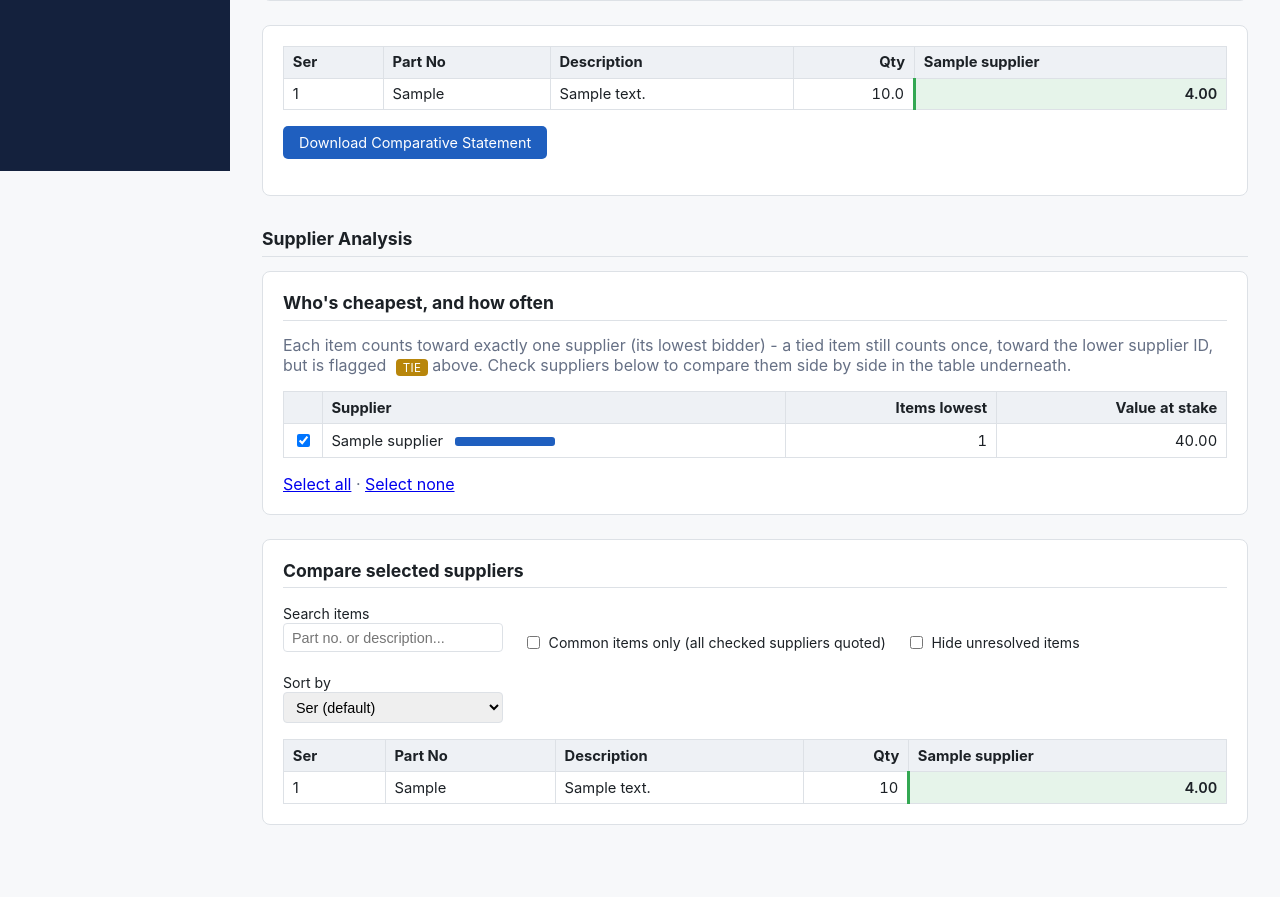
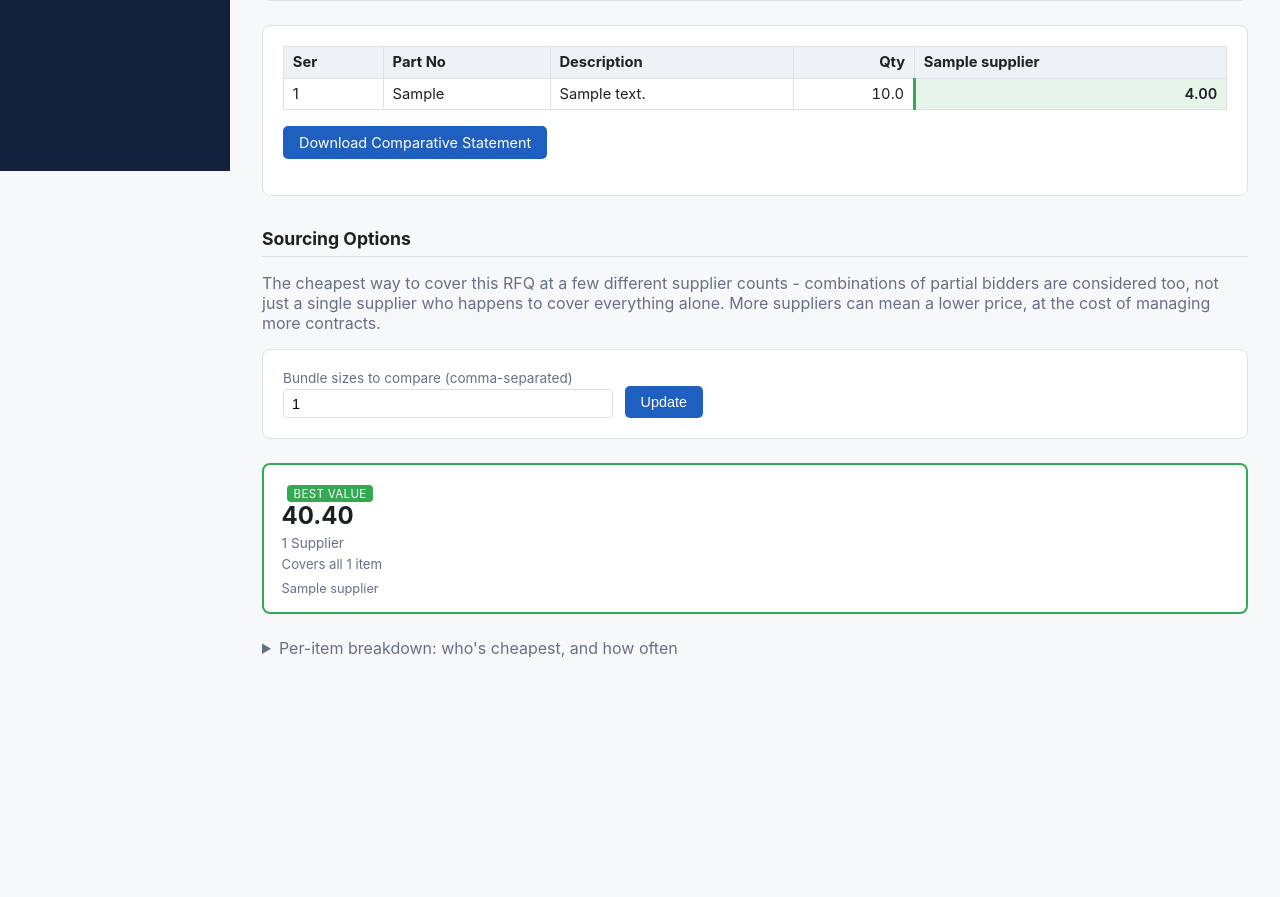
Before and after one commit to pretyiman/procurement-cs-tool, a FastAPI app: page /tenders/1/comparative-summary in a window 1280 px wide. Shown: the part 629-1526 px from the top of the page. After the commit the page ends 1286 px from the top, so only its background shows below. Run offline with FastAPI, Linux system fonts and the light colour scheme; tables that the repository leaves empty hold one stand-in row (values such as "Sample post").

Commit message:
Replace the crowded analysis panel with adjustable Sourcing Options bundles
The previous "Supplier Analysis" panel (leaderboard + a client-side-
filtered raw comparison grid) was data exploration, not decision support -
it required manually checking/unchecking suppliers to get an answer.
Replaced it with "Sourcing Options": a row of cards, one per adjustable
supplier-count, each showing the cheapest combination of exactly that many
suppliers, its coverage, and total value - so the page directly answers
"what should I buy, from whom" instead of leaving that synthesis to the
user.

cs_engine.py: compute_best_bundle(size) brute-forces every combination of
`size` suppliers (partial bidders included, not just suppliers who
individually cover everything - the actual point, since 3 partial bidders
combined are often far cheaper than 1 supplier who covers it all alone),
maximizing coverage first and minimizing cost second among ties.
Deterministic tie-break via sorted-input iteration order. Past
MAX_BUNDLE_BRUTE_FORCE_COMBINATIONS (200,000) it falls back to a greedy
per-round approximation instead of hanging the request, flagged
`approximate=True` when that happens - realistic RFQ supplier counts stay
well under the brute-force threshold.

Sizes default to 1 through min(5, quoting supplier count) and are
adjustable via a plain-text field (comma-separated sizes, e.g. "1,2,3,8") -
no JS needed, consistent with the rest of the app. The cheapest
fully-covering bundle among the shown sizes is marked BEST VALUE.

The old leaderboard is kept as collapsed secondary detail; the raw
filterable comparison table and its ~150 lines of client-side JS are
removed entirely, along with the JSON payload that fed it. Excel export
untouched throughout.

Verified live with Playwright + headless Chromium against the 25-item/
12-supplier bulk demo tender: the bundle cards render correctly, show a
real diminishing-returns curve (1->2 suppliers saves ~8,100; each
additional supplier saves progressively less), correctly highlight BEST
VALUE, and the adjustable-size field correctly appends and re-renders on
update.

Co-Authored-By: Claude Sonnet 5 <noreply@anthropic.com>

```diff
--- a/app/main.py
+++ b/app/main.py
@@ -15,7 +15,7 @@ from sqlmodel import Session, select
 
 from .award_engine import build_purchase_proposal, resolve_awarded_items, validate_override
 from .business_rules import get_business_rules
-from .cs_engine import build_comparative_statement
+from .cs_engine import build_comparative_statement, compute_bundle_lineup
 from .custom_fields import (
     SUGGESTED_CS_SIGNATURE_FIELDS,
     create_custom_field,
@@ -125,6 +125,19 @@ def _tied_package_supplier_ids(package_totals: list) -> list:
     return []
 
 
+def _parse_bundle_sizes(raw: str, max_size: int) -> list:
+    """Default sizes are always 1 through min(5, however many suppliers
+    actually quoted anything) - plus whatever the admin typed into the
+    "Bundle sizes" field, so it's adjustable without losing the defaults."""
+    requested = []
+    for part in raw.split(","):
+        part = part.strip()
+        if part.isdigit():
+            requested.append(int(part))
+    defaults = list(range(1, min(5, max_size) + 1))
+    return sorted({n for n in defaults + requested if 1 <= n <= max_size})
+
+
 def _phase_landing_url(session: Session, tender: Tender) -> str:
     """Where "opening" this RFQ (from a list) should land, based on how
     far along it actually is - so resuming work shows what to do next
@@ -959,6 +972,7 @@ def comparative_summary_view(
     request: Request,
     view: str = "item",
     package_limit: str = "",
+    bundle_sizes: str = "",
     session: Session = Depends(get_session),
 ):
     tender = session.get(Tender, tender_id)
@@ -1017,38 +1031,21 @@ def comparative_summary_view(
     grid_tied_by_item_id = {r.item.id: r.tied_supplier_ids for r in cs.item_results}
     full_rate_matrix = {(q.item_id, q.supplier_id): q.rate for q in quotes}
 
-    # Analysis panel: a leaderboard of who's cheapest and how often, plus
-    # coverage stats and enough raw data (as JSON) for the page to filter/
-    # sort/compare suppliers entirely client-side, no server round-trip.
+    # Analysis panel: coverage stats + "Sourcing Options" - the cheapest
+    # combination of exactly N suppliers for a handful of adjustable sizes,
+    # including partial bidders as candidates (not just single suppliers
+    # who individually cover everything - see cs_engine.compute_best_bundle).
     items_unresolved_count = sum(1 for r in cs.item_results if r.lowest_supplier_id is None)
     tied_item_count = sum(1 for r in cs.item_results if r.is_tied)
     full_bidders_count = sum(1 for p in cs.package_totals if p.fully_quoted)
     tied_package_supplier_ids = _tied_package_supplier_ids(cs.package_totals)
 
-    item_results_by_item_id = {r.item.id: r for r in cs.item_results}
-    analysis_json = _json_for_script(
-        {
-            "items": [
-                {
-                    "id": item.id,
-                    "ser": item.ser,
-                    "partNo": item.item_master.part_no,
-                    "description": item.item_master.description,
-                    "unit": item.item_master.default_unit,
-                    "qty": item.qty,
-                    "lowestSupplierId": item_results_by_item_id[item.id].lowest_supplier_id,
-                    "isTied": item_results_by_item_id[item.id].is_tied,
-                }
-                for item in items
-            ],
-            "suppliers": [{"id": s.id, "name": s.name} for s in quoting_suppliers],
-            "rates": {
-                f"{item_id}_{supplier_id}": rate
-                for (item_id, supplier_id), rate in full_rate_matrix.items()
-                if rate is not None
-            },
-        }
-    )
+    quotes_by_item: dict = {}
+    for q in quotes:
+        quotes_by_item.setdefault(q.item_id, []).append(q)
+    requested_sizes = _parse_bundle_sizes(bundle_sizes, len(quoting_suppliers))
+    bundles = compute_bundle_lineup(items, quotes_by_item, cs.suppliers_by_id, tender.tax_percent, requested_sizes)
+    bundle_sizes_csv = ",".join(str(n) for n in requested_sizes)
 
     locked = tender.status not in (TenderStatus.draft, TenderStatus.proposal_generated)
     return templates.TemplateResponse(
@@ -1071,7 +1068,8 @@ def comparative_summary_view(
             "items_unresolved_count": items_unresolved_count,
             "tied_item_count": tied_item_count,
             "tied_package_supplier_ids": tied_package_supplier_ids,
-            "analysis_json": analysis_json,
+            "bundles": bundles,
+            "bundle_sizes_csv": bundle_sizes_csv,
         },
     )
 
--- a/app/templates/base.html
+++ b/app/templates/base.html
@@ -124,14 +124,12 @@
     .price-pill.awarded { outline: 2px solid var(--accent); }
     .badge { font-size: 0.72rem; text-transform: uppercase; letter-spacing: 0.03em; padding: 0.1rem 0.4rem; border-radius: 4px; background: var(--lowest-border); color: white; margin-left: 0.35rem; }
     .badge-tie { background: #b8860b; }
-    td.gap-cell { font-variant-numeric: tabular-nums; }
-    td.gap-cell.gap-small { color: var(--lowest-border); font-weight: 600; }
-    td.gap-cell.gap-large { color: #b8860b; }
     .leaderboard-bar { display: inline-block; height: 0.55rem; background: var(--accent); border-radius: 3px; vertical-align: middle; margin-left: 0.5rem; }
-    .filter-toolbar { display: flex; gap: 1.25rem; flex-wrap: wrap; align-items: end; margin-bottom: 1rem; }
-    .filter-toolbar label { display: inline-flex; align-items: center; gap: 0.35rem; font-size: 0.88rem; color: inherit; margin-bottom: 0; white-space: nowrap; }
-    .filter-toolbar input[type=checkbox] { width: auto; }
-    .filter-toolbar .field { margin-bottom: 0; }
+    .bundle-row { display: flex; flex-wrap: wrap; gap: 1rem; margin-bottom: 1.5rem; }
+    .bundle-card { flex: 1; min-width: 220px; background: white; border: 1px solid var(--border); border-radius: 8px; padding: 1rem 1.1rem; }
+    .bundle-card-best { border-color: var(--lowest-border); border-width: 2px; }
+    .bundle-card-size { color: var(--muted); font-size: 0.85rem; margin-top: 0.3rem; }
+    .bundle-card-value { font-size: 1.5rem; font-weight: 700; }
     .search-select { position: relative; }
     .search-select-menu {
       position: absolute; top: 100%; left: 0; right: 0; margin-top: 2px;
--- a/app/templates/comparative_summary.html
+++ b/app/templates/comparative_summary.html
@@ -90,22 +90,59 @@
 {% set cs_view_base_url = "/tenders/" ~ tender.id ~ "/comparative-summary" %}
 {% include "_comparative_summary_grid.html" %}
 
-<h2>Supplier Analysis</h2>
+<h2>Sourcing Options</h2>
+<p class="muted">
+  The cheapest way to cover this RFQ at a few different supplier counts - combinations of partial bidders are
+  considered too, not just a single supplier who happens to cover everything alone. More suppliers can mean a
+  lower price, at the cost of managing more contracts.
+</p>
+
 <div class="card">
-  <h2 style="margin-top:0">Who's cheapest, and how often</h2>
-  <p class="muted" style="margin-top:0">
-    Each item counts toward exactly one supplier (its lowest bidder) - a tied item still counts once, toward the
-    lower supplier ID, but is flagged <span class="badge badge-tie">TIE</span> above. Check suppliers below to
-    compare them side by side in the table underneath.
-  </p>
+  <form method="get" action="/tenders/{{ tender.id }}/comparative-summary" class="row-form" style="max-width:420px">
+    <input type="hidden" name="view" value="{{ view }}">
+    <div class="field">
+      <label for="bundle_sizes">Bundle sizes to compare (comma-separated)</label>
+      <input type="text" id="bundle_sizes" name="bundle_sizes" value="{{ bundle_sizes_csv }}">
+    </div>
+    <button type="submit">Update</button>
+  </form>
+</div>
+
+{% if bundles %}
+{% set fully_covered_values = bundles|selectattr('fully_covered')|map(attribute='contract_value')|list %}
+{% set best_value = fully_covered_values|min if fully_covered_values else None %}
+<div class="bundle-row">
+  {% for b in bundles %}
+  <div class="bundle-card {{ 'bundle-card-best' if best_value is not none and b.fully_covered and b.contract_value == best_value else '' }}">
+    {% if best_value is not none and b.fully_covered and b.contract_value == best_value %}<span class="badge">BEST VALUE</span>{% endif %}
+    <div class="bundle-card-value">{{ '%.2f'|format(b.contract_value) }}</div>
+    <div class="bundle-card-size">{{ b.bundle_size }} Supplier{{ 's' if b.bundle_size != 1 else '' }}</div>
+    <p class="muted" style="margin:0.3rem 0 0;font-size:0.82rem">
+      {% if b.fully_covered %}
+        Covers all {{ b.coverable_item_count }} item{{ 's' if b.coverable_item_count != 1 else '' }}
+      {% else %}
+        Covers {{ b.covered_item_count }} of {{ b.coverable_item_count }} items
+        ({{ (100 * b.covered_item_count / b.coverable_item_count)|round(0, 'floor')|int if b.coverable_item_count else 0 }}%)
+      {% endif %}
+      {% if b.approximate %} &middot; approximate{% endif %}
+    </p>
+    <p class="muted" style="margin:0.6rem 0 0;font-size:0.8rem">{{ b.supplier_names|join(', ') }}</p>
+  </div>
+  {% endfor %}
+</div>
+{% else %}
+<p class="empty">No quotes yet, or none of the requested bundle sizes are achievable with the suppliers who've quoted so far.</p>
+{% endif %}
+
+<details style="margin-bottom:1.5rem">
+  <summary class="muted" style="cursor:pointer">Per-item breakdown: who's cheapest, and how often</summary>
   {% if lowest_count_leaderboard %}
   {% set max_count = lowest_count_leaderboard[0].item_count %}
-  <table>
-    <thead><tr><th style="width:2rem"></th><th>Supplier</th><th class="num">Items lowest</th><th class="num">Value at stake</th></tr></thead>
+  <table style="margin-top:0.75rem">
+    <thead><tr><th>Supplier</th><th class="num">Items lowest</th><th class="num">Value at stake</th></tr></thead>
     <tbody>
       {% for s in lowest_count_leaderboard %}
       <tr>
-        <td><input type="checkbox" class="supplier-filter-checkbox" data-supplier-id="{{ s.supplier_id }}" checked></td>
         <td>
           {{ s.supplier_name }}
           <span class="leaderboard-bar" style="width:{{ (100 * s.item_count / max_count)|round(0, 'floor')|int }}px"></span>
@@ -116,158 +153,12 @@
       {% endfor %}
     </tbody>
   </table>
-  <p class="muted" style="margin-bottom:0">
-    <a href="#" id="select-all-suppliers">Select all</a> &middot; <a href="#" id="select-none-suppliers">Select none</a>
+  <p class="muted" style="margin:0.5rem 0 0">
+    Each item counts toward exactly one supplier (its lowest bidder) - a tied item still counts once, toward the
+    lower supplier ID, but is flagged <span class="badge badge-tie">TIE</span> above.
   </p>
   {% else %}
   <p class="empty">No quotes yet.</p>
   {% endif %}
-</div>
-
-{% if lowest_count_leaderboard %}
-<div class="card" style="overflow-x:auto">
-  <h2 style="margin-top:0">Compare selected suppliers</h2>
-  <div class="filter-toolbar">
-    <div class="field" style="max-width:220px">
-      <label for="item-search-input-analysis">Search items</label>
-      <input type="text" id="item-search-input-analysis" placeholder="Part no. or description...">
-    </div>
-    <label><input type="checkbox" id="common-items-only"> Common items only (all checked suppliers quoted)</label>
-    <label><input type="checkbox" id="hide-nq-items"> Hide unresolved items</label>
-    <div class="field" style="max-width:220px">
-      <label for="sort-select">Sort by</label>
-      <select id="sort-select">
-        <option value="ser">Ser (default)</option>
-        <option value="gap-desc">Price gap - high to low</option>
-        <option value="gap-asc">Price gap - low to high</option>
-        <option value="value-desc">Item value - high to low</option>
-      </select>
-    </div>
-  </div>
-  <table id="comparison-table">
-    <thead id="comparison-table-head"></thead>
-    <tbody id="comparison-table-body"></tbody>
-  </table>
-  <p class="empty" id="comparison-empty" style="display:none">No items match the current filters.</p>
-</div>
-
-<script id="cs-analysis-data" type="application/json">{{ analysis_json | safe }}</script>
-<script>
-  (function () {
-    var data = JSON.parse(document.getElementById('cs-analysis-data').textContent);
-    var itemsById = {};
-    data.items.forEach(function (it) { itemsById[it.id] = it; });
-
-    function selectedSupplierIds() {
-      return Array.prototype.slice.call(document.querySelectorAll('.supplier-filter-checkbox:checked'))
-        .map(function (cb) { return parseInt(cb.dataset.supplierId, 10); });
-    }
-
-    function rateFor(itemId, supplierId) {
-      var v = data.rates[itemId + '_' + supplierId];
-      return (v === undefined) ? null : v;
-    }
-
-    function render() {
-      var selected = data.suppliers.filter(function (s) { return selectedSupplierIds().indexOf(s.id) !== -1; });
-      var searchTerm = document.getElementById('item-search-input-analysis').value.trim().toLowerCase();
-      var commonOnly = document.getElementById('common-items-only').checked;
-      var hideNq = document.getElementById('hide-nq-items').checked;
-      var sortBy = document.getElementById('sort-select').value;
-
-      var thead = document.getElementById('comparison-table-head');
-      var tbody = document.getElementById('comparison-table-body');
-      var emptyMsg = document.getElementById('comparison-empty');
-
-      var headHtml = '<tr><th>Ser</th><th>Part No</th><th>Description</th><th class="num">Qty</th>';
-      selected.forEach(function (s) { headHtml += '<th>' + s.name + '</th>'; });
-      if (selected.length > 1) headHtml += '<th class="num">Gap</th>';
-      headHtml += '</tr>';
-      thead.innerHTML = headHtml;
-
-      var rows = data.items.map(function (item) {
-        var rates = selected.map(function (s) { return rateFor(item.id, s.id); });
-        var quotedRates = rates.filter(function (r) { return r !== null; });
-        var gap = quotedRates.length > 1 ? (Math.max.apply(null, quotedRates) - Math.min.apply(null, quotedRates)) : null;
-        return { item: item, rates: rates, quotedRates: quotedRates, gap: gap };
-      });
-
-      if (searchTerm) {
-        rows = rows.filter(function (r) {
-          return (r.item.partNo + ' ' + r.item.description).toLowerCase().indexOf(searchTerm) !== -1;
-        });
-      }
-      if (commonOnly && selected.length > 0) {
-        rows = rows.filter(function (r) { return r.quotedRates.length === selected.length; });
-      }
-      if (hideNq) {
-        rows = rows.filter(function (r) { return r.item.lowestSupplierId !== null; });
-      }
-
-      if (sortBy === 'gap-desc') {
-        rows.sort(function (a, b) { return (b.gap === null ? -1 : b.gap) - (a.gap === null ? -1 : a.gap); });
-      } else if (sortBy === 'gap-asc') {
-        rows.sort(function (a, b) {
-          if (a.gap === null) return 1;
-          if (b.gap === null) return -1;
-          return a.gap - b.gap;
-        });
-      } else if (sortBy === 'value-desc') {
-        rows.sort(function (a, b) {
-          var av = a.quotedRates.length ? Math.min.apply(null, a.quotedRates) * a.item.qty : -1;
-          var bv = b.quotedRates.length ? Math.min.apply(null, b.quotedRates) * b.item.qty : -1;
-          return bv - av;
-        });
-      }
-
-      if (!rows.length) {
-        tbody.innerHTML = '';
-        emptyMsg.style.display = '';
-        return;
-      }
-      emptyMsg.style.display = 'none';
-
-      var bodyHtml = rows.map(function (r) {
-        var minRate = r.quotedRates.length ? Math.min.apply(null, r.quotedRates) : null;
-        var html = '<tr><td>' + r.item.ser + '</td><td>' + r.item.partNo + '</td><td>' + r.item.description +
-          (r.item.isTied ? ' <span class="badge badge-tie">TIE</span>' : '') + '</td>' +
-          '<td class="num">' + r.item.qty + '</td>';
-        selected.forEach(function (s, i) {
-          var rate = r.rates[i];
-          var isLowestShown = rate !== null && minRate !== null && rate === minRate;
-          html += '<td class="num' + (isLowestShown ? ' lowest-cell' : '') + '">' +
-            (rate === null ? '-' : rate.toFixed(2)) + '</td>';
-        });
-        if (selected.length > 1) {
-          var gapClass = r.gap === null ? '' : (r.gap === 0 ? ' gap-small' : (r.gap > minRate ? ' gap-large' : ''));
-          html += '<td class="num gap-cell' + gapClass + '">' + (r.gap === null ? '-' : r.gap.toFixed(2)) + '</td>';
-        }
-        html += '</tr>';
-        return html;
-      }).join('');
-      tbody.innerHTML = bodyHtml;
-    }
-
-    document.querySelectorAll('.supplier-filter-checkbox').forEach(function (cb) {
-      cb.addEventListener('change', render);
-    });
-    document.getElementById('item-search-input-analysis').addEventListener('input', render);
-    document.getElementById('common-items-only').addEventListener('change', render);
-    document.getElementById('hide-nq-items').addEventListener('change', render);
-    document.getElementById('sort-select').addEventListener('change', render);
-    document.getElementById('select-all-suppliers').addEventListener('click', function (e) {
-      e.preventDefault();
-      document.querySelectorAll('.supplier-filter-checkbox').forEach(function (cb) { cb.checked = true; });
-      render();
-    });
-    document.getElementById('select-none-suppliers').addEventListener('click', function (e) {
-      e.preventDefault();
-      document.querySelectorAll('.supplier-filter-checkbox').forEach(function (cb) { cb.checked = false; });
-      render();
-    });
-
-    render();
-  })();
-</script>
-{% endif %}
+</details>
 {% endblock %}
```
Also changed, not shown: CLAUDE.md (+8 -6 lines), app/cs_engine.py (+172 -1 lines), docs/data-model.md (+19 -6 lines), tests/test_comparative_summary.py (+53 -16 lines), tests/test_cs_engine.py (+146 -1 lines).
